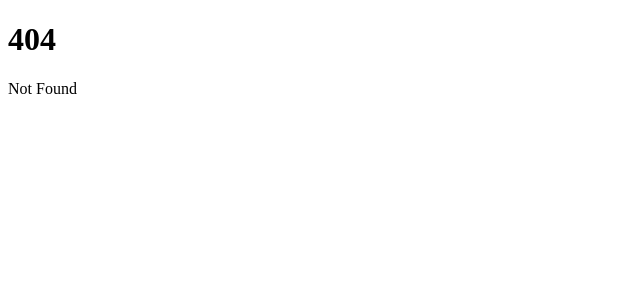
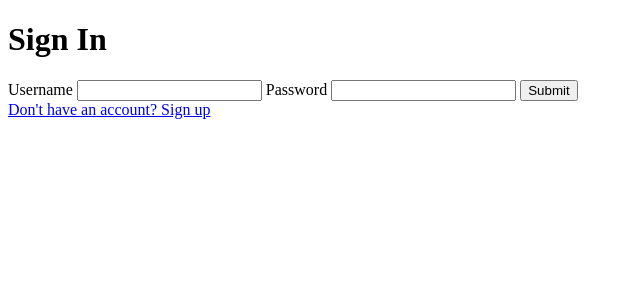
Before and after one commit to skyturtleio/lucia-guide, a SvelteKit app: page /login in a window 1280 px wide. Before the commit this address had no page. Shown: the top 300 px of the page, without its empty margins (0-640 px from the left). Built offline with nearby package versions, Linux system fonts and the light colour scheme.

Commit message:
add login page

```diff
--- /dev/null
+++ b/src/routes/login/+page.svelte
@@ -0,0 +1,19 @@
+<script lang="ts">
+	import { enhance } from '$app/forms';
+</script>
+
+<h1>Sign In</h1>
+
+<form method="POST" use:enhance>
+	<label for="username">
+		<span>Username</span>
+		<input name="username" id="username" />
+	</label>
+	<label for="password">
+		<span>Password</span>
+		<input name="password" id="password" />
+		<button type="submit">Submit</button>
+	</label>
+</form>
+
+<a href="/signup">Don't have an account? Sign up</a>
```
Also changed, not shown: src/routes/login/+page.server.ts (added).
